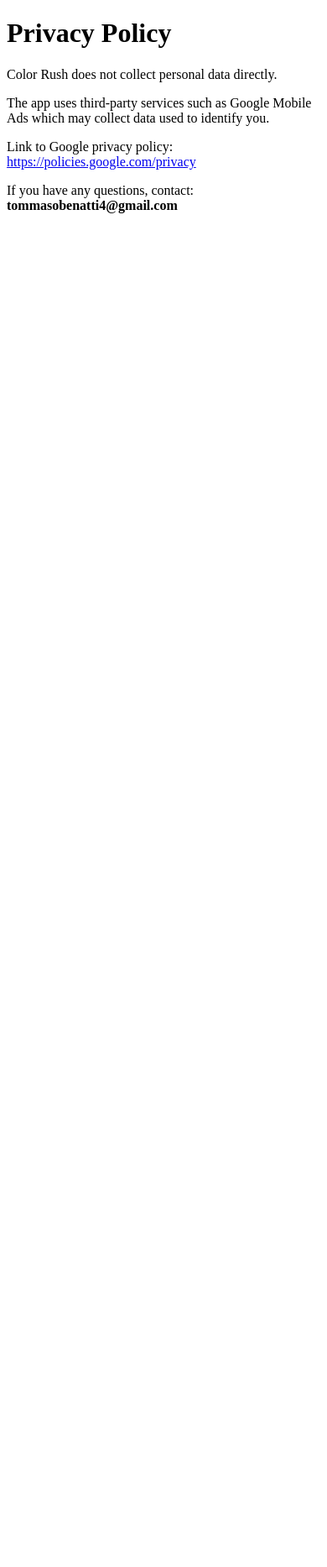
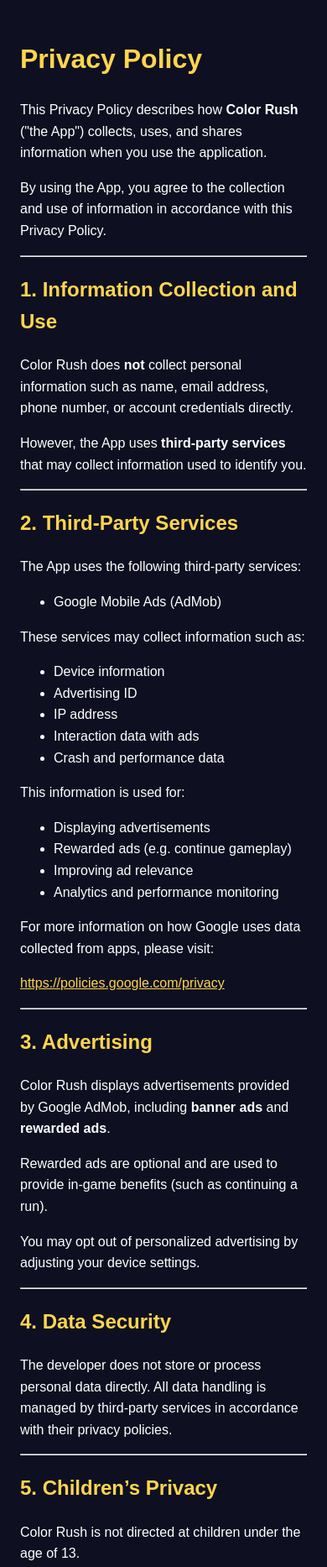
Before and after one commit to kingme230/color-rush-privacy, a plain HTML site: page index.html in a window 390 px wide. Shown: the top 1866 px of the page at 84% size. Before the commit the page ends 844 px from the top, so only its background shows below. Drawn offline with Linux system fonts and the light colour scheme.

Commit message:
Update index.html

```diff
--- a/index.html
+++ b/index.html
@@ -3,29 +3,194 @@
 <head>
   <meta charset="UTF-8">
   <title>Privacy Policy – Color Rush</title>
+  <meta name="viewport" content="width=device-width, initial-scale=1.0">
+  <style>
+    body {
+      font-family: Arial, Helvetica, sans-serif;
+      background: #0e1021;
+      color: #ffffff;
+      line-height: 1.6;
+      padding: 24px;
+      max-width: 900px;
+      margin: auto;
+    }
+    h1, h2 {
+      color: #ffd54f;
+    }
+    a {
+      color: #ffd54f;
+    }
+  </style>
 </head>
 <body>
+
 <h1>Privacy Policy</h1>
 
 <p>
-    Color Rush does not collect personal data directly.
+This Privacy Policy describes how <strong>Color Rush</strong> ("the App")
+collects, uses, and shares information when you use the application.
 </p>
 
 <p>
-    The app uses third-party services such as Google Mobile Ads
-    which may collect data used to identify you.
+By using the App, you agree to the collection and use of information in
+accordance with this Privacy Policy.
+</p>
+
+<hr>
+
+<h2>1. Information Collection and Use</h2>
+
+<p>
+Color Rush does <strong>not</strong> collect personal information such as
+name, email address, phone number, or account credentials directly.
 </p>
 
 <p>
-    Link to Google privacy policy:
-    <a href="https://policies.google.com/privacy">
+However, the App uses <strong>third-party services</strong> that may collect
+information used to identify you.
+</p>
+
+<hr>
+
+<h2>2. Third-Party Services</h2>
+
+<p>
+The App uses the following third-party services:
+</p>
+
+<ul>
+  <li>Google Mobile Ads (AdMob)</li>
+</ul>
+
+<p>
+These services may collect information such as:
+</p>
+
+<ul>
+  <li>Device information</li>
+  <li>Advertising ID</li>
+  <li>IP address</li>
+  <li>Interaction data with ads</li>
+  <li>Crash and performance data</li>
+</ul>
+
+<p>
+This information is used for:
+</p>
+
+<ul>
+  <li>Displaying advertisements</li>
+  <li>Rewarded ads (e.g. continue gameplay)</li>
+  <li>Improving ad relevance</li>
+  <li>Analytics and performance monitoring</li>
+</ul>
+
+<p>
+For more information on how Google uses data collected from apps, please visit:
+</p>
+
+<p>
+<a href="https://policies.google.com/privacy" target="_blank">
 https://policies.google.com/privacy
 </a>
 </p>
 
+<hr>
+
+<h2>3. Advertising</h2>
+
 <p>
-    If you have any questions, contact:
-    <strong>tommasobenatti4@gmail.com</strong>
+Color Rush displays advertisements provided by Google AdMob, including
+<strong>banner ads</strong> and <strong>rewarded ads</strong>.
 </p>
+
+<p>
+Rewarded ads are optional and are used to provide in-game benefits
+(such as continuing a run).
+</p>
+
+<p>
+You may opt out of personalized advertising by adjusting your device settings.
+</p>
+
+<hr>
+
+<h2>4. Data Security</h2>
+
+<p>
+The developer does not store or process personal data directly.
+All data handling is managed by third-party services in accordance with their
+privacy policies.
+</p>
+
+<hr>
+
+<h2>5. Children’s Privacy</h2>
+
+<p>
+Color Rush is not directed at children under the age of 13.
+</p>
+
+<p>
+The developer does not knowingly collect personally identifiable information
+from children under 13.
+</p>
+
+<p>
+If you believe that your child has provided personal information,
+please contact the developer so appropriate action can be taken.
+</p>
+
+<hr>
+
+<h2>6. User Rights (GDPR / CCPA)</h2>
+
+<p>
+Depending on your location, you may have the right to:
+</p>
+
+<ul>
+  <li>Access the data collected about you</li>
+  <li>Request deletion of your data</li>
+  <li>Opt out of personalized advertising</li>
+</ul>
+
+<p>
+Requests regarding user data should be addressed to Google via their privacy
+controls.
+</p>
+
+<hr>
+
+<h2>7. Changes to This Privacy Policy</h2>
+
+<p>
+This Privacy Policy may be updated from time to time.
+</p>
+
+<p>
+Any changes will be posted on this page.
+You are advised to review this Privacy Policy periodically.
+</p>
+
+<hr>
+
+<h2>8. Contact</h2>
+
+<p>
+If you have any questions about this Privacy Policy, you can contact the
+developer at:
+</p>
+
+<p>
+<strong>Email:</strong> tommasobenatti4@gmail.com
+</p>
+
+<hr>
+
+<p>
+Last updated: <strong>2026</strong>
+</p>
+
 </body>
 </html>
```
Lines whose indentation alone changed are shown as unchanged.
